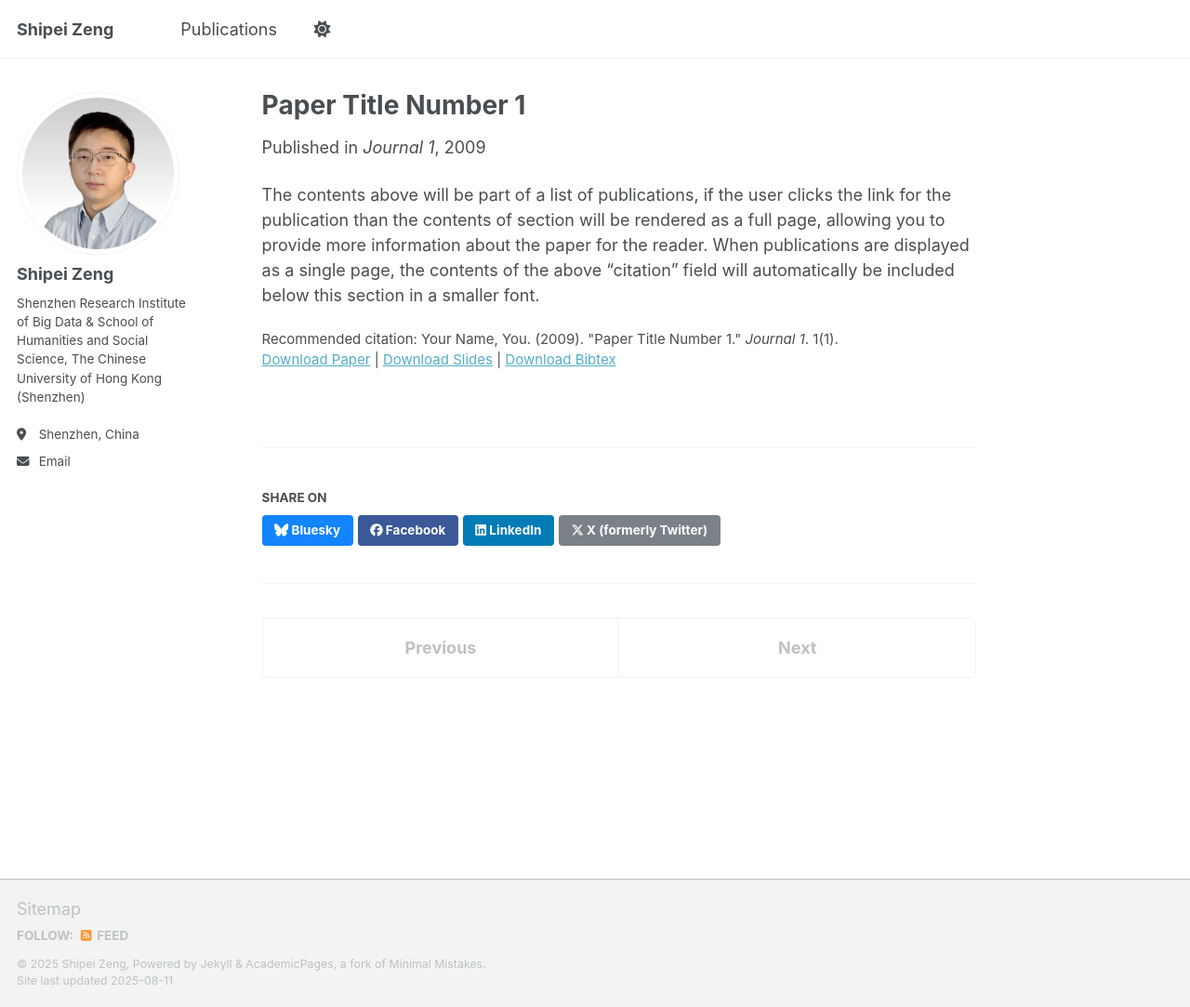
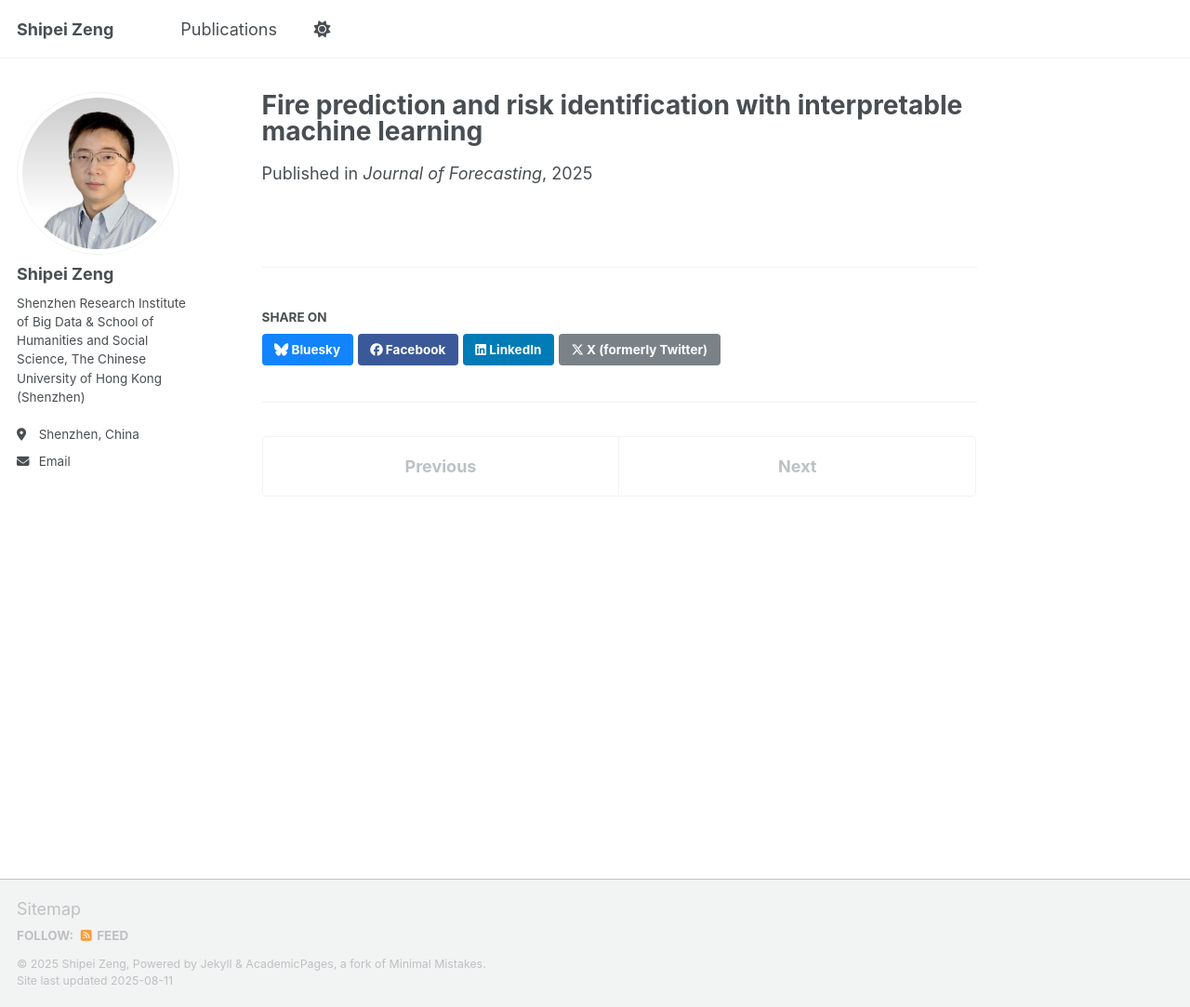
Before and after one commit to shipei-zeng/shipei-zeng.github.io, a Jekyll site: the page built from _publications/2025-03-02-paper-title-number.md, in a window 1280 px wide and 1083 px high. Shown: the whole window at 93% size. Built offline with Jekyll 4.4.1, drawn with Linux system fonts in a browser that asks for light colours; a script that is not in the unit is left out.

Commit message:
Update 2025-03-02-paper-title-number.md

```diff
--- a/_publications/2025-03-02-paper-title-number.md
+++ b/_publications/2025-03-02-paper-title-number.md
@@ -1,14 +1,9 @@
 ---
-title: "Paper Title Number 1"
+title: "Fire prediction and risk identification with interpretable machine learning"
 collection: publications
 category: manuscripts
-permalink: /publication/2009-10-01-paper-title-number-1
-excerpt: 'This paper is about the number 1. The number 2 is left for future work.'
-date: 2009-10-01
-venue: 'Journal 1'
-slidesurl: 'http://academicpages.github.io/files/slides1.pdf'
-paperurl: 'http://academicpages.github.io/files/paper1.pdf'
-bibtexurl: 'http://academicpages.github.io/files/bibtex1.bib'
-citation: 'Your Name, You. (2009). &quot;Paper Title Number 1.&quot; <i>Journal 1</i>. 1(1).'
+excerpt: 'Shan Dai, Jiayu Zhang, Zhelin Huang, **Shipei Zeng***'
+date: 2025-03-02
+venue: 'Journal of Forecasting'
+paperurl: 'https://onlinelibrary.wiley.com/doi/10.1002/for.3266?af=R'
 ---
-The contents above will be part of a list of publications, if the user clicks the link for the publication than the contents of section will be rendered as a full page, allowing you to provide more information about the paper for the reader. When publications are displayed as a single page, the contents of the above "citation" field will automatically be included below this section in a smaller font.
```
